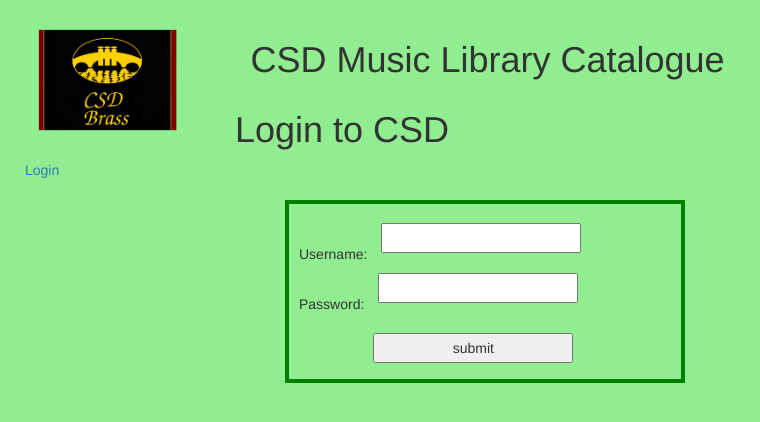
After one commit to csdbrass/CSDLibrary, a Django app: page /catalogue/userLogin in a window 1280 px wide. The commit adds this page. Shown: the top 422 px of the page, without its empty margins (0-760 px from the left). Run offline with Django 3.2, Linux system fonts and the light colour scheme; some libraries are stand-ins or nearby versions.

Commit message:
Added user authentication, login and logout views.

```diff
--- a/catalogue/static/css/styles.css
+++ b/catalogue/static/css/styles.css
@@ -97,3 +97,15 @@ body {
 	width:50px;
 	margin:auto;
 }
+
+#login_form {
+	margin:50px;
+	padding:10px;
+	width:400px;
+	position: relative;
+	top:0%;
+	left:0%;
+    border:4px;
+    border-style: solid;
+    border-color:  green;
+}
--- a/catalogue/templates/base_generic.html
+++ b/catalogue/templates/base_generic.html
@@ -26,19 +26,27 @@
 					<ul class="sidebar-nav" data-spy="affix" data-offset-top="0">
 						<li> <img src= "{% static 'catalogue/images/LogoName.png' %}" height="120" width="165" ></li>
 						<br>
+						{% if not user.is_authenticated %}
+						<li><a href={% url "userLogin" %}>Login</a></li>
+						{% else %}
+						<li><a href={% url "userLogout" %}>Logout</a></li>
 						<br>
 						<li> <a href="{% url 'index' %}">Home</a></li>
+						<br>
 						<li> <a href="{% url 'pieces' %}">All pieces</a></li>
 						<li> <a href="{% url 'person' %}">All composers and arrangers</a></li>
 						<br>
+						{% if user.is_staff %}
 						<li>Add </li>
 						<li><a href="{% url 'person_create' %}">Add composer/arranger</a></li>
 						<li><a href="{% url 'piece_create' %}">Add piece</a></li>
 						<br>
+						{% endif %}
 						<li>Search </li>
 						<li><a href="{% url 'searchPerson' %}">Update composer/arranger</a></li>
 						<li><a href="{% url 'search' %}">Update piece</a></li>
 						<li><a href="{% url 'searchList' %}">Update many pieces</a></li>
+						{%endif%}
 					</ul>
 				{% endblock %}
 
--- /dev/null
+++ b/catalogue/templates/catalogue/userLogin.html
@@ -0,0 +1,17 @@
+{% extends "base_generic.html" %}
+
+{% block content %}
+
+        <h1>Login to CSD</h1>
+
+        <form id="login_form" method="post" >
+            {% csrf_token %}
+            Username:  <input type="text" name="username" value="" size="50" style="margin:10px;"/>
+            <br>
+            Password:  <input type="password" name="password" value="" size="50" style="margin:10px;" />
+            <br>
+
+            <input type="submit" value="submit" style="text-align:center; margin-top:20px; margin-left:20%;" />
+        </form>
+
+{%endblock%}
--- a/catalogue/urls.py
+++ b/catalogue/urls.py
@@ -42,5 +42,6 @@ urlpatterns += [
 	path('AddPerson',views.addPerson,name='addPerson'),
 	path('AddPiece',views.addPiece,name='addPiece'),
 #	path('PersonUpdate',views.PersonUpdate,name='personUpdate'),
-#    path('login',views.user_login,'login'),
+    path('userLogin',views.userLogin,name='userLogin'),
+    path('userLogout',views.userLogout,name='userLogout'),
 ]
--- a/catalogue/views.py
+++ b/catalogue/views.py
@@ -2,7 +2,8 @@ from django.http import HttpResponse, HttpResponseRedirect
 from django.urls import reverse, reverse_lazy
 from django.shortcuts import redirect, render, get_object_or_404
 from django.views import generic
-#from django.contrib.auth import authenticate, login
+from django.contrib.auth import authenticate, login, logout
+from django.contrib.auth.decorators import login_required
 
 # Create your views here.
 
@@ -173,43 +174,52 @@ class PieceDelete(DeleteView):
     success_url = reverse_lazy('pieces')
 #    permission_required = 'catalogue.can_mark_returned'
 
-#def user_login(request):
-#
-#    # If the request is a HTTP POST, try to pull out the relevant information.
-#    if request.method == 'POST':
-#        # Gather the username and password provided by the user.
-#        # This information is obtained from the login form.
-#                # We use request.POST.get('<variable>') as opposed to request.POST['<variable>'],
-#                # because the request.POST.get('<variable>') returns None, if the value does not exist,
-#                # while the request.POST['<variable>'] will raise key error exception
-#        username = request.POST.get('username')
-#        password = request.POST.get('password')
-#
-#        # Use Django's machinery to attempt to see if the username/password
-#        # combination is valid - a User object is returned if it is.
-#        user = authenticate(username=username, password=password)
-#
-#        # If we have a User object, the details are correct.
-#        # If None (Python's way of representing the absence of a value), no user
-#        # with matching credentials was found.
-#        if user:
-#            # Is the account active? It could have been disabled.
-#            if user.is_active:
-#                # If the account is valid and active, we can log the user in.
-#                # We'll send the user back to the homepage.
-#                login(request, user)
-#                return HttpResponseRedirect('index')
-#            else:
-#                # An inactive account was used - no logging in!
-#                return HttpResponse("Your account is disabled.")
-#        else:
-#            # Bad login details were provided. So we can't log the user in.
-#            print ("Invalid login details!")
-#            return HttpResponse("Invalid login details supplied.")
-#
-#    # The request is not a HTTP POST, so display the login form.
-#    # This scenario would most likely be a HTTP GET.
-#    else:
-#        # No context variables to pass to the template system, hence the
-#        # blank dictionary object...
-#        return render(request, 'login.html', {})
+
+def userLogin(request):
+    # If the request is a HTTP POST, try to pull out the relevant information.
+    if request.method == 'POST':
+        # Gather the username and password provided by the user.
+        # This information is obtained from the login form.
+                # We use request.POST.get('<variable>') as opposed to request.POST['<variable>'],
+                # because the request.POST.get('<variable>') returns None, if the value does not exist,
+                # while the request.POST['<variable>'] will raise key error exception
+        username = request.POST.get('username')
+        password = request.POST.get('password')
+
+        # Use Django's machinery to attempt to see if the username/password
+        # combination is valid - a User object is returned if it is.
+        user = authenticate(username=username, password=password)
+
+        # If we have a User object, the details are correct.
+        # If None (Python's way of representing the absence of a value), no user
+        # with matching credentials was found.
+        if user:
+            # Is the account active? It could have been disabled.
+            if user.is_active:
+                # If the account is valid and active, we can log the user in.
+                # We'll send the user back to the homepage.
+                login(request, user)
+                return HttpResponseRedirect('/')
+            else:
+                # An inactive account was used - no logging in!
+                return HttpResponse("Your account is disabled.")
+        else:
+            # Bad login details were provided. So we can't log the user in.
+            print ("Invalid login details!")
+            return HttpResponse("Invalid login details supplied.")
+
+    # The request is not a HTTP POST, so display the login form.
+    # This scenario would most likely be a HTTP GET.
+    else:
+        # No context variables to pass to the template system, hence the
+        # blank dictionary object...
+        return render(request, 'catalogue/userLogin.html', {})
+# Use the login_required() decorator to ensure only those logged in can access the view.
+
+@login_required
+def userLogout(request):
+    # Since we know the user is logged in, we can now just log them out.
+    logout(request)
+
+    # Take the user back to the homepage.
+    return HttpResponseRedirect('/')
```
Also changed, not shown: catalogue/templates/catalogue/login.html (deleted, +0 -22 lines), catalogue/templates/index.html (+8 -0 lines), catalogue/templates/search/pieceUpdate1.html (+17 -0 lines).
